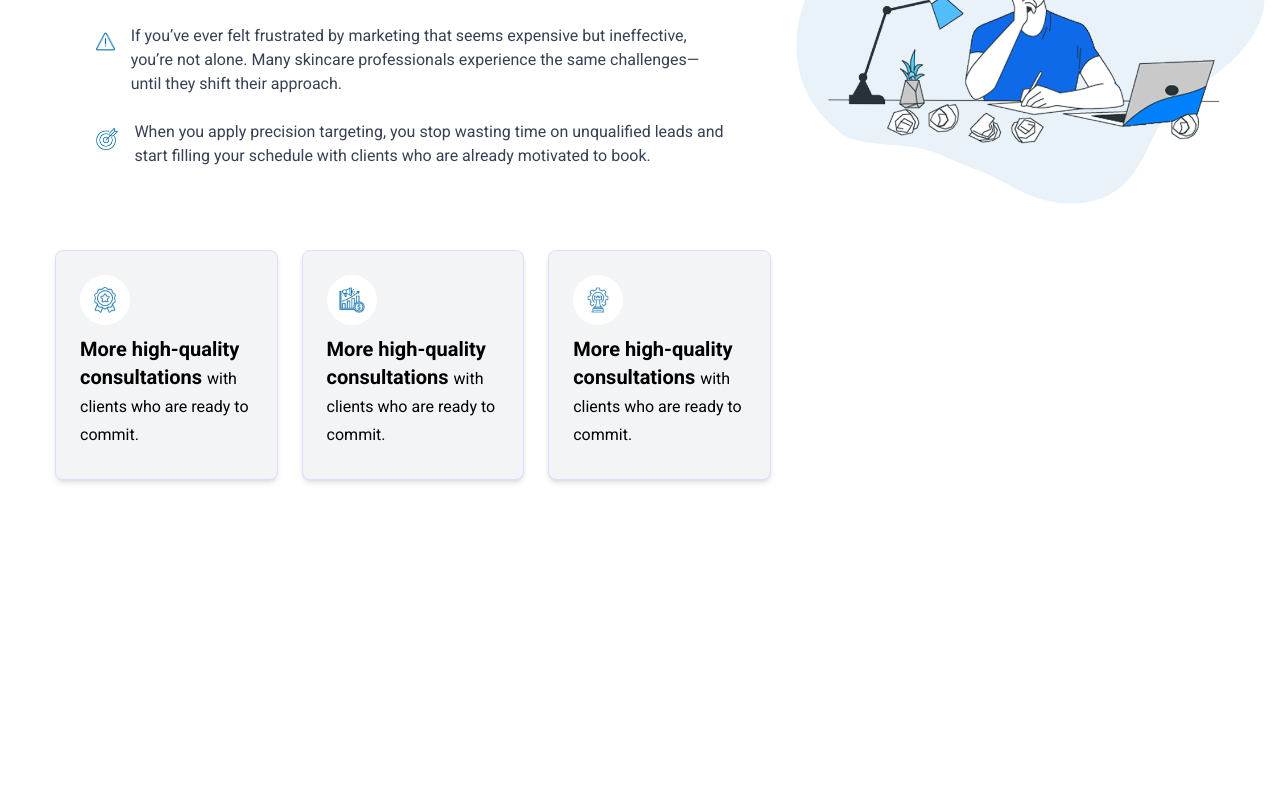
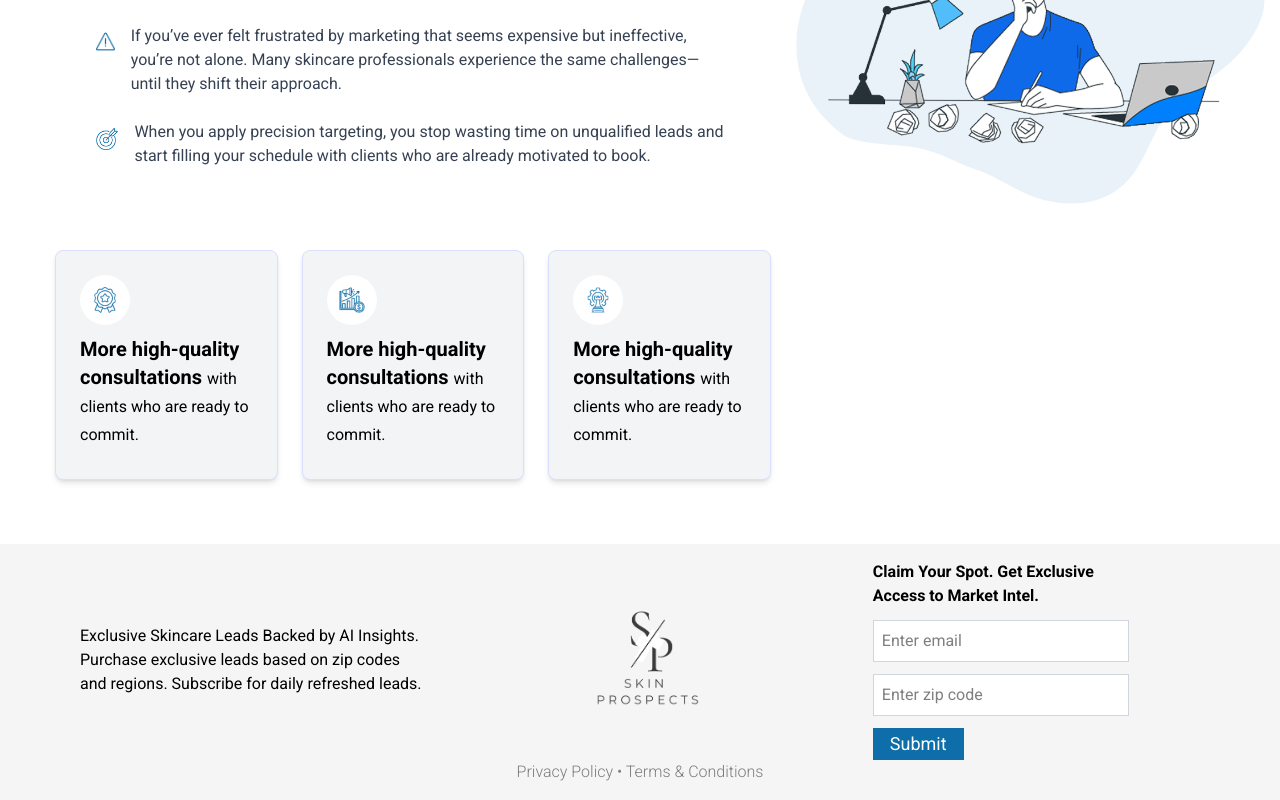
Before and after one commit to farazmahmood1/lead-gen-system-frontend, a Next.js app: page / in a window 1280 px wide. Shown: the part 8536-9336 px from the top of the page. Before the commit the page ends 9080 px from the top, so only its background shows below. Built offline with nearby package versions, Linux system fonts and the light colour scheme.

Commit message:
Footer Ui

```diff
--- a/src/app/(main)/layout.js
+++ b/src/app/(main)/layout.js
@@ -1,10 +1,12 @@
 import Header from "@/components/Header";
+import Footer from "@/components/Footer";
 
 export default function MainLayout({ children }) {
   return (
     <>
       <Header />
       {children}
+      <Footer />
     </>
   );
 }
--- /dev/null
+++ b/src/components/Footer/index.js
@@ -0,0 +1,30 @@
+import React from 'react';
+import { Button } from '../common';
+
+export default function Index() {
+  return (
+    <div className='bg-[#F5F5F5] p-4'>
+      <div className='flex flex-col md:flex-row justify-between items-center gap-6'>
+        {/* Left Section */}
+        <div className='w-full md:w-[33%] text-center md:text-left md:pl-16'>
+          Exclusive Skincare Leads Backed by AI Insights. Purchase exclusive leads based on zip codes and regions. Subscribe for daily refreshed leads.
+        </div>
+
+        {/* Center Section */}
+        <div className='flex flex-col items-center text-center md:text-right'>
+          <img src='/Logo.png' alt='Skin Prospects' className='w-32 mx-auto md:mx-0' />
+        </div>
+
+        {/* Right Section */}
+        <div className='w-full md:w-auto text-center md:text-left space-y-3 '>
+          <div className='font-semibold w-full md:w-[70%]'>Claim Your Spot. Get Exclusive Access to Market Intel.</div>
+          <input className='block w-full md:w-64 p-2 border bg-white border-gray-300' placeholder='Enter email' />
+          <input className='block w-full md:w-64 p-2 border bg-white border-gray-300' placeholder='Enter zip code' />
+          <Button className='rounded-none h-8 font-normal'>Submit</Button>
+        </div>
+      </div>
+      <div className='text-center font-light text-[#7D7D7D]'>Privacy Policy • Terms & Conditions</div>
+
+    </div>
+  );
+ }
```
Also changed, not shown: public/Logo.png (added).
